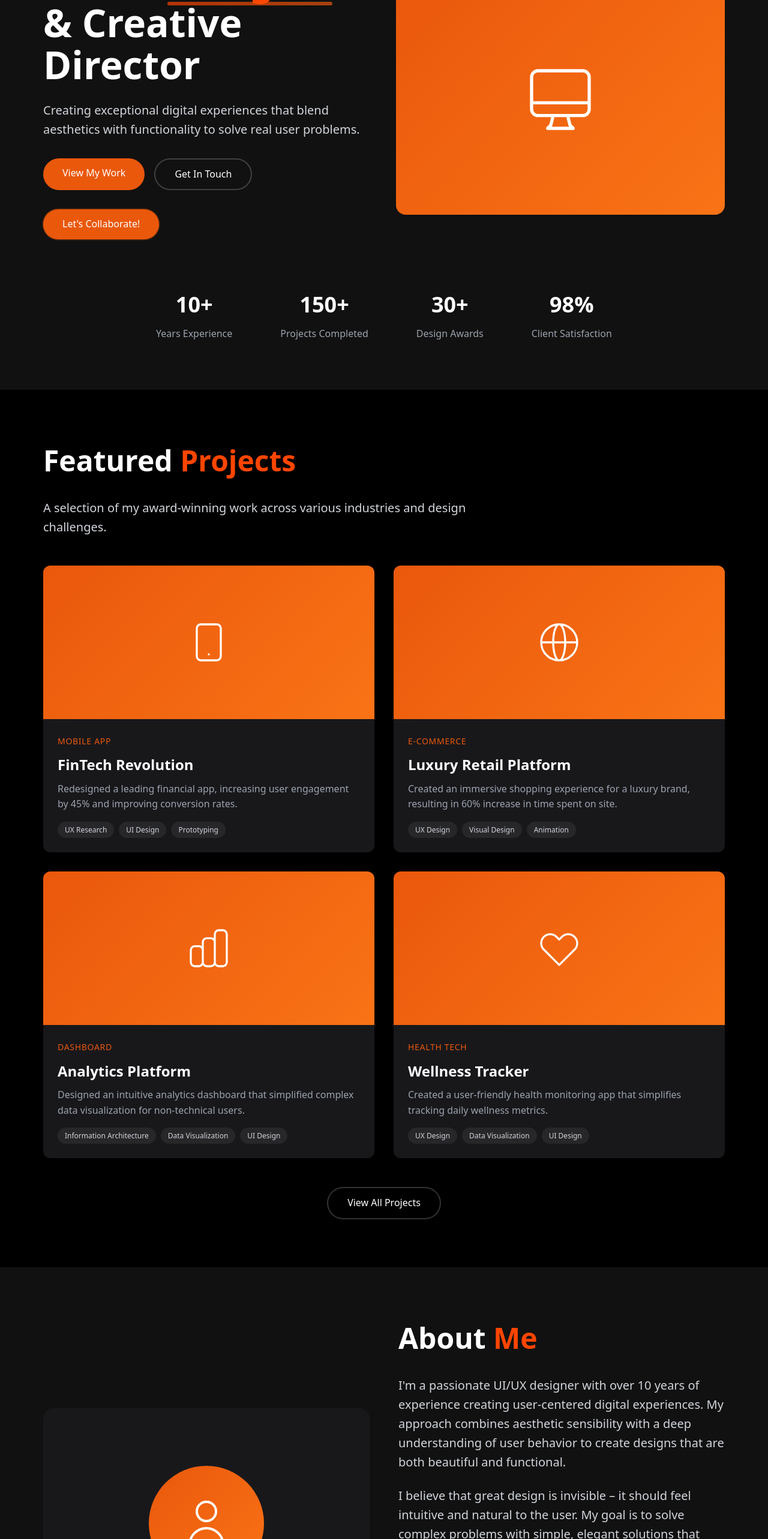
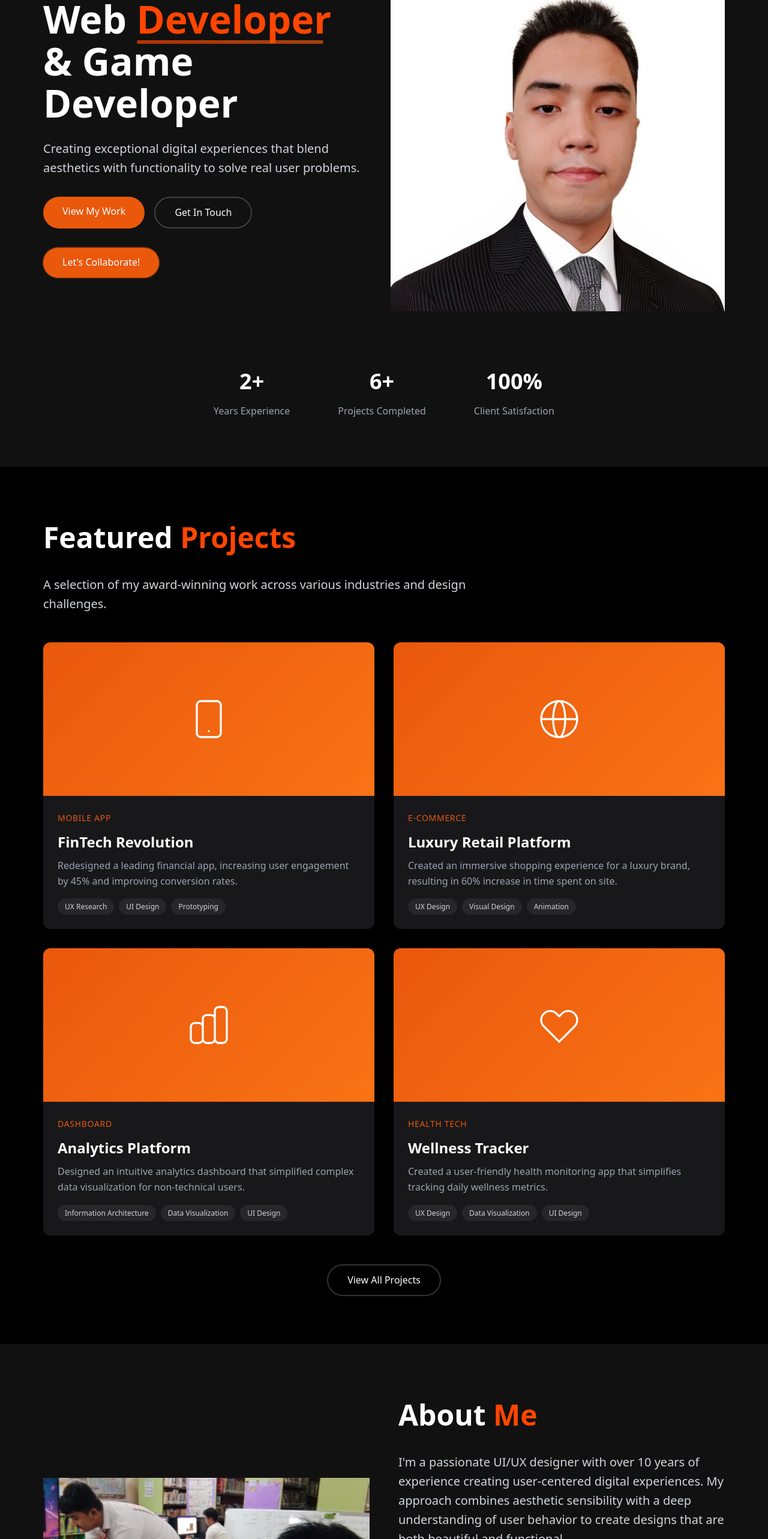
Before and after one commit to Swif7ify/Portfolio, a Vue app: page / in a window 1280 px wide. Shown: the part 234-2800 px from the top of the page at 60% size. Built offline with nearby package versions, Linux system fonts and the light colour scheme.

Commit message:
Added more picture and changed skills

```diff
--- a/src/App.vue
+++ b/src/App.vue
@@ -40,10 +40,9 @@ function useCountUp(target, duration = 1200) {
 
 // Stats data and animation
 const stats = [
-	{ label: "Years Experience", value: 10, suffix: "+" },
-	{ label: "Projects Completed", value: 150, suffix: "+" },
-	{ label: "Design Awards", value: 30, suffix: "+" },
-	{ label: "Client Satisfaction", value: 98, suffix: "%" },
+	{ label: "Years Experience", value: 2, suffix: "+" },
+	{ label: "Projects Completed", value: 6, suffix: "+" },
+	{ label: "Client Satisfaction", value: 100, suffix: "%" },
 ];
 
 const animatedStats = stats.map((stat) => {
@@ -114,7 +113,7 @@ const submitForm = () => {
 				<span class="loader-text">
 					<span
 						class="letter"
-						v-for="(char, i) in 'ALEX MORGAN'"
+						v-for="(char, i) in 'EARL ROMEO ORDOVEZ'"
 						:key="i"
 						:style="{ animationDelay: i * 0.07 + 's' }"
 					>
@@ -172,11 +171,11 @@ const submitForm = () => {
 					<div class="hero-content">
 						<div class="hero-text">
 							<h1 class="hero-title">
-								UI/UX
+								Web
 								<span class="accent underline-animate"
-									>Designer</span
+									>Developer</span
 								>
-								& Creative Director
+								& Game Developer
 							</h1>
 							<p class="hero-description">
 								Creating exceptional digital experiences that
@@ -209,23 +208,7 @@ const submitForm = () => {
 						</div>
 
 						<div class="hero-image">
-							<div class="hero-placeholder">
-								<svg
-									xmlns="http://www.w3.org/2000/svg"
-									width="128"
-									height="128"
-									viewBox="0 0 24 24"
-									fill="none"
-									stroke="currentColor"
-									stroke-width="1"
-									stroke-linecap="round"
-									stroke-linejoin="round"
-								>
-									<path
-										d="M9.75 17L9 20l-1 1h8l-1-1-.75-3M3 13h18M5 17h14a2 2 0 002-2V5a2 2 0 00-2-2H5a2 2 0 00-2 2v10a2 2 0 002 2z"
-									></path>
-								</svg>
-							</div>
+							<img src="../public/myImage/ORDOVEZ_EARL_2A .jpg" />
 						</div>
 					</div>
 
@@ -437,21 +420,9 @@ const submitForm = () => {
 						<div class="about-image">
 							<div class="about-placeholder">
 								<div class="profile-circle">
-									<svg
-										xmlns="http://www.w3.org/2000/svg"
-										width="96"
-										height="96"
-										viewBox="0 0 24 24"
-										fill="none"
-										stroke="currentColor"
-										stroke-width="1"
-										stroke-linecap="round"
-										stroke-linejoin="round"
-									>
-										<path
-											d="M16 7a4 4 0 11-8 0 4 4 0 018 0zM12 14a7 7 0 00-7 7h14a7 7 0 00-7-7z"
-										></path>
-									</svg>
+									<img
+										src="../public/myImage/IMG_20250623_112039.jpg"
+									/>
 								</div>
 							</div>
 						</div>
@@ -478,12 +449,12 @@ const submitForm = () => {
 
 							<h3 class="skills-title">My Skills</h3>
 							<div class="skills">
-								<span class="skill">UI Design</span>
-								<span class="skill">UX Research</span>
-								<span class="skill">Wireframing</span>
-								<span class="skill">Prototyping</span>
-								<span class="skill">User Testing</span>
-								<span class="skill">Design Systems</span>
+								<span class="skill">UI & UX Design</span>
+								<span class="skill">Web Development</span>
+								<span class="skill"
+									>Application Development</span
+								>
+								<span class="skill">3D Modeling</span>
 							</div>
 
 							<a href="#" class="btn btn-primary"
--- a/src/assets/app.css
+++ b/src/assets/app.css
@@ -307,14 +307,17 @@
 }
 
 .profile-circle {
-	width: 192px;
-	height: 192px;
 	border-radius: 50%;
 	background: linear-gradient(135deg, #ea580c, #f97316);
 	display: flex;
 	align-items: center;
 	justify-content: center;
 	color: white;
+}
+
+.profile-circle img {
+	width: 100%;
+	height: 100%;
 }
 
 .about-text {
```
Also changed, not shown: public/myImage/IMG_20250623_112039.jpg (added), public/myImage/Untitled design.png (added).
